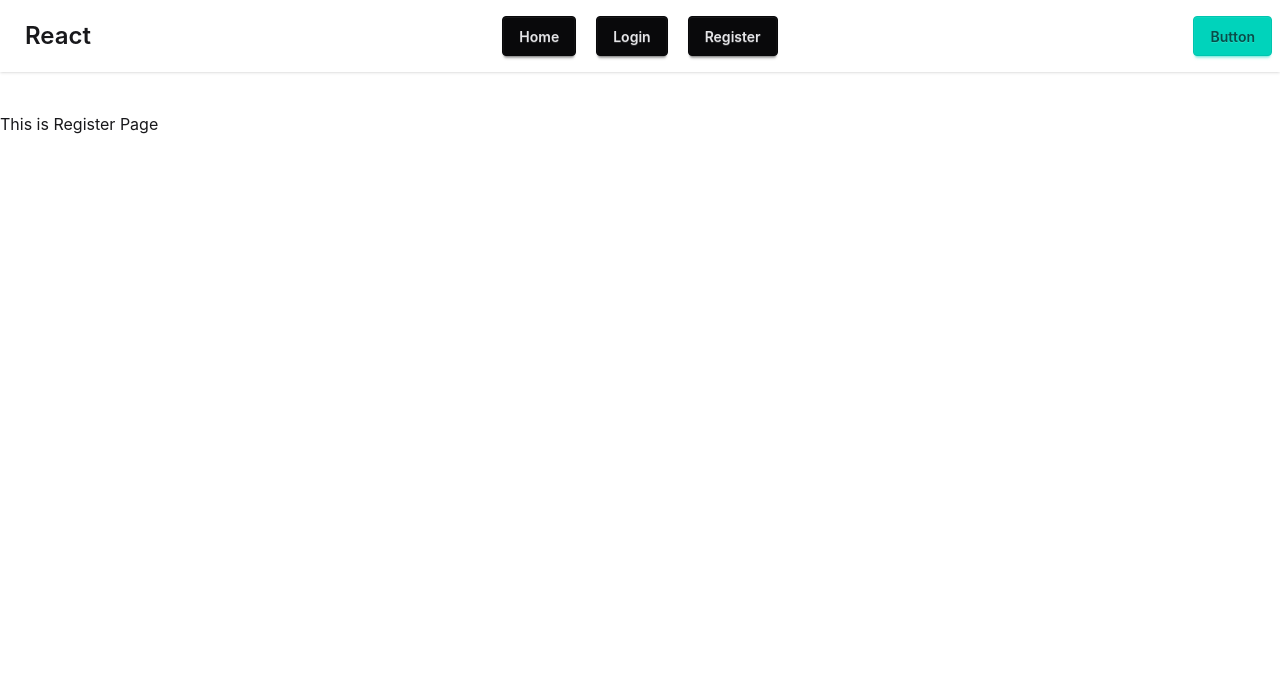
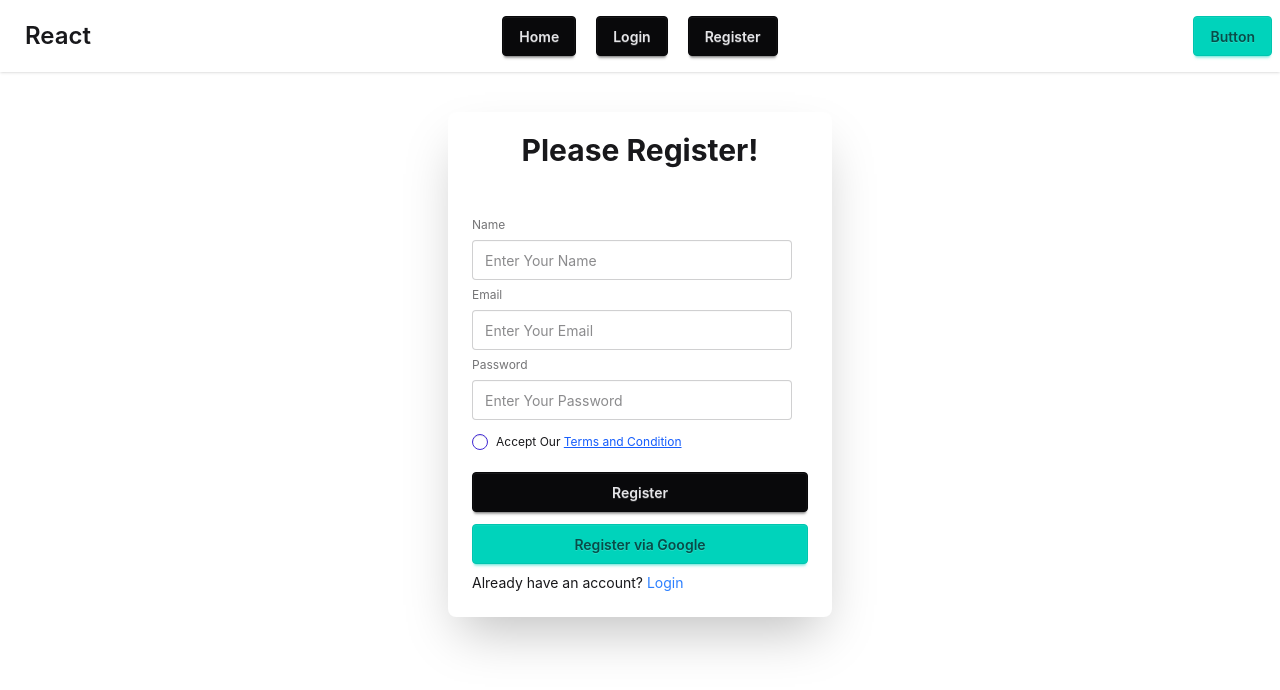
Before and after one commit to mdujjal67/auth-integration-firebase, a React (Vite) app: page /register in a window 1280 px wide. Shown: the top 690 px of the page. Built offline with nearby package versions, Linux system fonts and the light colour scheme.

Commit message:
added login and register page

```diff
--- a/index.html
+++ b/index.html
@@ -4,7 +4,7 @@
     <meta charset="UTF-8" />
     <link rel="icon" type="image/svg+xml" href="/favicon.svg" />
     <meta name="viewport" content="width=device-width, initial-scale=1.0" />
-    <title>auth-integration-with-private-routes</title>
+    <title>auth-integration-firebase</title>
   </head>
   <body>
     <div id="root"></div>
--- a/src/Components/Login/Login.jsx
+++ b/src/Components/Login/Login.jsx
@@ -1,9 +1,41 @@
-
+import { Link } from "react-router-dom";
 
 const Login = () => {
+
+    const handleLogin = (e) => {
+        e.preventDefault();
+        const email = e.target.email.value;
+        const password = e.target.password.value;
+        console.log(email, password)
+    }
+
     return (
         <div>
-            <h1>This is login page</h1>
+            <div className="card bg-base-100 w-full max-w-sm shrink-0 shadow-2xl mx-auto">
+                <h1 className="text-3xl font-bold text-center my-5">Please Login!</h1>
+                <div className="card-body">
+                    <form onSubmit={handleLogin} className="fieldset">
+                        <label className="label">Email</label>
+                        <input
+                            type="email"
+                            name="email"
+                            className="input"
+                            // ref={emailRef}
+                            placeholder="Enter Your Email" required />
+                        <label className="label">Password</label>
+                        <input type="password" name="password" className="input" placeholder="Enter Your Password" required />
+                        {/* {
+                            loginError && <span className="text-red-500 text-left">{loginError}</span>
+                        } */}
+                        <div className="text-left"><a className="link link-hover text-l">Forgot password?</a>
+                            <p className="text-red-500 text-left"></p>
+                        </div>
+                        <button className="btn btn-neutral hover:bg-gray-200 hover:text-gray-800 mt-4">Login</button>
+                    </form>
+                    <button  className="btn btn-accent hover:bg-gray-200">Google Login</button>
+                    <p>Don't have an account? <Link className="text-blue-500 hover:underline" to="/register">Register</Link></p>
+                </div>
+            </div>
         </div>
     );
 };
--- a/src/Components/Register/Register.jsx
+++ b/src/Components/Register/Register.jsx
@@ -1,9 +1,63 @@
+import { Link } from "react-router-dom";
 
 
 const Register = () => {
+
+    const handleRegister =(e) => {
+        e.preventDefault();
+        const name = e.target.name.value;
+        const email = e.target.email.value;
+        const password = e.target.password.value;
+        console.log(name, email, password)
+    }
+
     return (
         <div>
-            <h1>This is Register Page</h1>
+            <div className="card bg-base-100 w-full max-w-sm shrink-0 shadow-2xl mx-auto">
+                <h1 className="text-3xl font-bold text-center my-5">Please Register!</h1>
+                <div className="card-body">
+                    <form onSubmit={handleRegister} className="fieldset">
+                        <label className="label">Name</label>
+                        <input type="text" name="name" className="input" placeholder="Enter Your Name" required />
+
+                        <label className="label">Email</label>
+                        <input type="email" name="email" className="input" placeholder="Enter Your Email" required />
+
+                        <label className="label">Password</label>
+                        <div className="relative w-full flex items-center">
+                            <input
+                                type={"password"}
+                                name="password"
+                                className="input"
+                                placeholder="Enter Your Password" required />
+                            <span className="cursor-pointer absolute right-6">
+                                {/* {
+                                    showPassword ? <FaRegEyeSlash></FaRegEyeSlash> : <FaRegEye></FaRegEye>
+                                } */}
+                            </span>
+                        </div>
+                        {/* {
+                            registerError && <p className="text-red-500 text-left">{registerError}</p>
+                        } */}
+
+                        <div className="flex items-center gap-2 mt-2 justify-start">
+                            <input
+                                type="checkbox"
+                                name="terms"
+                                id="terms"
+                                className="checkbox checkbox-xs checkbox-primary"
+                            />
+                            <label htmlFor="terms" className="cursor-pointer text-xs">
+                                Accept Our <a className="underline text-blue-600" href="/">Terms and Condition</a>
+                            </label>
+                        </div>
+                        <button className="btn btn-neutral hover:bg-gray-200 hover:text-gray-800 mt-4">Register</button>
+                    </form>
+
+                    <button className="btn btn-accent hover:bg-gray-200">Register via Google</button>
+                    <p>Already have an account? <Link className="text-blue-500 hover:underline" to="/login">Login</Link></p>
+                </div>
+            </div>
         </div>
     );
 };
```
